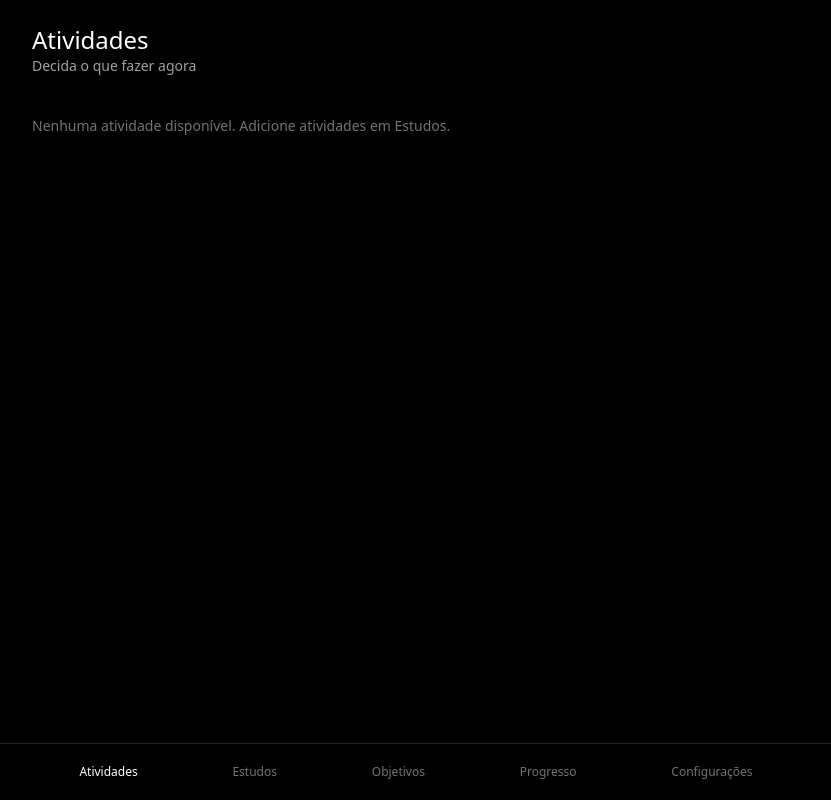
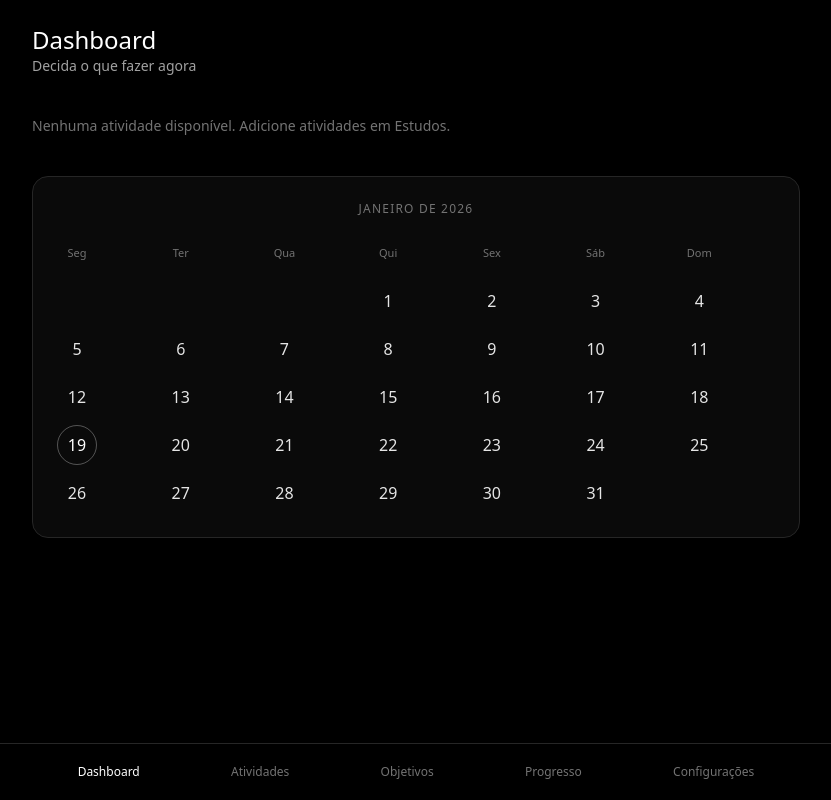
Before and after one commit to gabrielcaixeta01/kodo-app, a Next.js app: page / in a window 1280 px wide. Shown: the whole page, without its empty margins (224-1055 px from the left). Built offline with nearby package versions, Linux system fonts and the light colour scheme.

Commit message:
feat:calendario adicionado

```diff
--- a/app/studies/page.tsx
+++ b/app/activities/page.tsx
@@ -9,6 +9,7 @@ import {
 import { AddActivityForm } from "@/components/ui/AddActivityForm";
 import { ActivityCard } from "@/components/ui/ActivityCard";
 import { useSwipeDelete } from "@/hooks/useSwipeDelete";
+import { dateStringToTimestamp } from "@/lib/dateUtils";
 
 
 export default function StudiesPage() {
@@ -59,9 +60,7 @@ export default function StudiesPage() {
       title: title.trim(),
       difficulty,
       priority,
-      dueDate: dueDate
-        ? new Date(dueDate).getTime()
-        : undefined,
+      dueDate: dueDate ? dateStringToTimestamp(dueDate) : undefined,
       status: "pending",
     });
 
@@ -72,14 +71,14 @@ export default function StudiesPage() {
   }
 
   return (
-    <main className="min-h-screen bg-black text-white p-6 select-none pb-20">
+    <main className="min-h-screen bg-black text-white p-6 pb-20">
       <div className="max-w-3xl mx-auto space-y-10">
         <header>
           <h1 className="text-2xl font-medium">
-            Estudos
+            Atividades
           </h1>
           <p className="text-sm text-neutral-400">
-            Atividades que requerem ação
+            Gerencie suas atividades para alcançar seus objetivos
           </p>
         </header>
 
--- a/app/layout.tsx
+++ b/app/layout.tsx
@@ -18,7 +18,7 @@ export default function RootLayout({
 
   return (
     <html lang="en">
-      <body className="bg-black text-white">
+      <body className="bg-black text-white select-none">
         <ActivityProvider>
           <SessionProvider>
             {children}
--- a/app/page.tsx
+++ b/app/page.tsx
@@ -6,6 +6,7 @@ import { useActivities } from "@/contexts/ActivityContext";
 import { getRankedActions } from "@/lib/decision/getRankedActions";
 import { activityToAction } from "@/lib/decision/activityToAction";
 import { useEffect, useState } from "react";
+import { MonthCalendar } from "@/components/ui/MonthCalendar";
 
 export default function DashboardPage() {
   const router = useRouter();
@@ -73,7 +74,7 @@ export default function DashboardPage() {
       <div className="max-w-3xl mx-auto space-y-10">
         {/* Header */}
         <header>
-          <h1 className="text-2xl font-medium">Atividades</h1>
+          <h1 className="text-2xl font-medium">Dashboard</h1>
           <p className="text-sm text-neutral-400">Decida o que fazer agora</p>
         </header>
 
@@ -161,6 +162,8 @@ export default function DashboardPage() {
           </section>
         )}
 
+        <MonthCalendar />
+
         {/* Other good options */}
         {mounted && otherActions.length > 0 && (
           <section className="space-y-4">
--- a/components/layout/FooterNav.tsx
+++ b/components/layout/FooterNav.tsx
@@ -4,8 +4,8 @@ import Link from "next/link";
 import { usePathname } from "next/navigation";
 
 const navItems = [
-  { label: "Atividades", href: "/" },
-  { label: "Estudos", href: "/studies" },
+  { label: "Dashboard", href: "/" },
+  { label: "Atividades", href: "/activities" },
   { label: "Objetivos", href: "/goals" },
   { label: "Progresso", href: "/progress" },
   { label: "Configurações", href: "/settings" },
--- a/components/ui/ActivityActionsPopup.tsx
+++ b/components/ui/ActivityActionsPopup.tsx
@@ -3,6 +3,7 @@
 import { useState } from "react";
 import { Activity, Difficulty, Priority } from "@/types/activity";
 import { useActivities } from "@/contexts/ActivityContext";
+import { dateStringToTimestamp, timestampToDateString } from "@/lib/dateUtils";
 
 interface Props {
   activity: Activity;
@@ -22,9 +23,7 @@ export function ActivityActionsPopup({
   const [difficulty, setDifficulty] = useState<Difficulty>(activity.difficulty);
   const [priority, setPriority] = useState<Priority>(activity.priority);
   const [dueDate, setDueDate] = useState(
-    activity.dueDate
-      ? new Date(activity.dueDate).toISOString().split("T")[0]
-      : ""
+    activity.dueDate ? timestampToDateString(activity.dueDate) : ""
   );
 
   if (!isOpen) return null;
@@ -37,7 +36,7 @@ export function ActivityActionsPopup({
       title: title.trim(),
       difficulty,
       priority,
-      dueDate: dueDate ? new Date(dueDate).getTime() : undefined,
+      dueDate: dueDate ? dateStringToTimestamp(dueDate) : undefined,
     });
 
     onClose();
--- /dev/null
+++ b/components/ui/MonthCalendar.tsx
@@ -0,0 +1,99 @@
+"use client";
+
+import { useMemo, useState, useEffect } from "react";
+import { useActivities } from "@/contexts/ActivityContext";
+
+export function MonthCalendar() {
+  const { activities } = useActivities();
+  const [mounted, setMounted] = useState(false);
+
+  useEffect(() => {
+    const timer = setTimeout(() => setMounted(true), 0);
+    return () => clearTimeout(timer);
+  }, []);
+
+  const today = useMemo(() => new Date(), []);
+  const year = today.getFullYear();
+  const month = today.getMonth();
+
+  const monthLabel = new Date(year, month, 1).toLocaleDateString("pt-BR", {
+    month: "long",
+    year: "numeric",
+  });
+
+  const daysInMonth = new Date(year, month + 1, 0).getDate();
+
+  const firstDay = new Date(year, month, 1);
+  const jsWeekday = firstDay.getDay();
+  const mondayIndex = (jsWeekday + 6) % 7;
+
+  const countsByDay = useMemo(() => {
+    const map: Record<number, number> = {};
+    activities.forEach((a) => {
+      if (!a.dueDate) return;
+      // Como o timestamp já está em timezone local (via dateStringToTimestamp),
+      // não precisamos fazer correção de offset
+      const d = new Date(a.dueDate);
+      if (d.getFullYear() !== year || d.getMonth() !== month) return;
+      map[d.getDate()] = (map[d.getDate()] || 0) + 1;
+    });
+    return map;
+  }, [activities, year, month]);
+
+  // evita hydration mismatch
+  if (!mounted) return null;
+
+  const totalCells = Math.ceil((mondayIndex + daysInMonth) / 7) * 7;
+  const weekDays = ["Seg", "Ter", "Qua", "Qui", "Sex", "Sáb", "Dom"];
+
+  return (
+    <section className="rounded-2xl bg-neutral-950 border items-center justify-center border-neutral-800 p-6 ">
+      <div className="flex items-center justify-center">
+        <h2 className="text-xs uppercase tracking-widest text-neutral-500">
+          {monthLabel}
+        </h2>
+      </div>
+
+      <div className="mt-4 grid grid-cols-7 gap-2 text-center">
+        {weekDays.map((d, i) => (
+          <div key={`${d}-${i}`} className="h-10 w-10 flex items-center justify-center text-[11px] text-neutral-500">
+            {d}
+          </div>
+        ))}
+
+        {Array.from({ length: totalCells }, (_, idx) => {
+          const day = idx - mondayIndex + 1;
+          if (day < 1 || day > daysInMonth) {
+            return <div key={`empty-${idx}`} className="h-10 w-10" />;
+          }
+
+          const count = countsByDay[day] || 0;
+          const isToday = day === today.getDate();
+
+          return (
+            <div
+              key={`day-${day}`}
+              className={`h-10 rounded-full p-1 w-10 flex flex-col items-center justify-center
+                ${isToday ? "border border-white/30" : ""}`}
+            >
+              <span className={isToday ? "text-white" : "text-neutral-200"}>
+                {day}
+              </span>
+
+              {count > 0 && (
+                <div className="mt-1 flex gap-1">
+                  {Array.from({ length: Math.min(count, 3) }).map((_, i) => (
+                    <span
+                      key={`dot-${day}-${i}`}
+                      className="h-1 w-1 rounded-full bg-red-400"
+                    />
+                  ))}
+                </div>
+              )}
+            </div>
+          );
+        })}
+      </div>
+    </section>
+  );
+}
--- /dev/null
+++ b/lib/dateUtils.ts
@@ -0,0 +1,22 @@
+/**
+ * Converte uma data em formato YYYY-MM-DD para timestamp considerando o timezone local
+ * Evita problemas onde o timestamp é interpretado em UTC
+ */
+export function dateStringToTimestamp(dateStr: string): number {
+  const [year, month, day] = dateStr.split('-').map(Number);
+  // Cria uma data no timezone local, não em UTC
+  const date = new Date(year, month - 1, day, 0, 0, 0, 0);
+  return date.getTime();
+}
+
+/**
+ * Converte um timestamp para string de data YYYY-MM-DD considerando timezone local
+ */
+export function timestampToDateString(timestamp: number): string {
+  const date = new Date(timestamp);
+  // Cria a string sem conversão para UTC
+  const year = date.getFullYear();
+  const month = String(date.getMonth() + 1).padStart(2, '0');
+  const day = String(date.getDate()).padStart(2, '0');
+  return `${year}-${month}-${day}`;
+}
```
